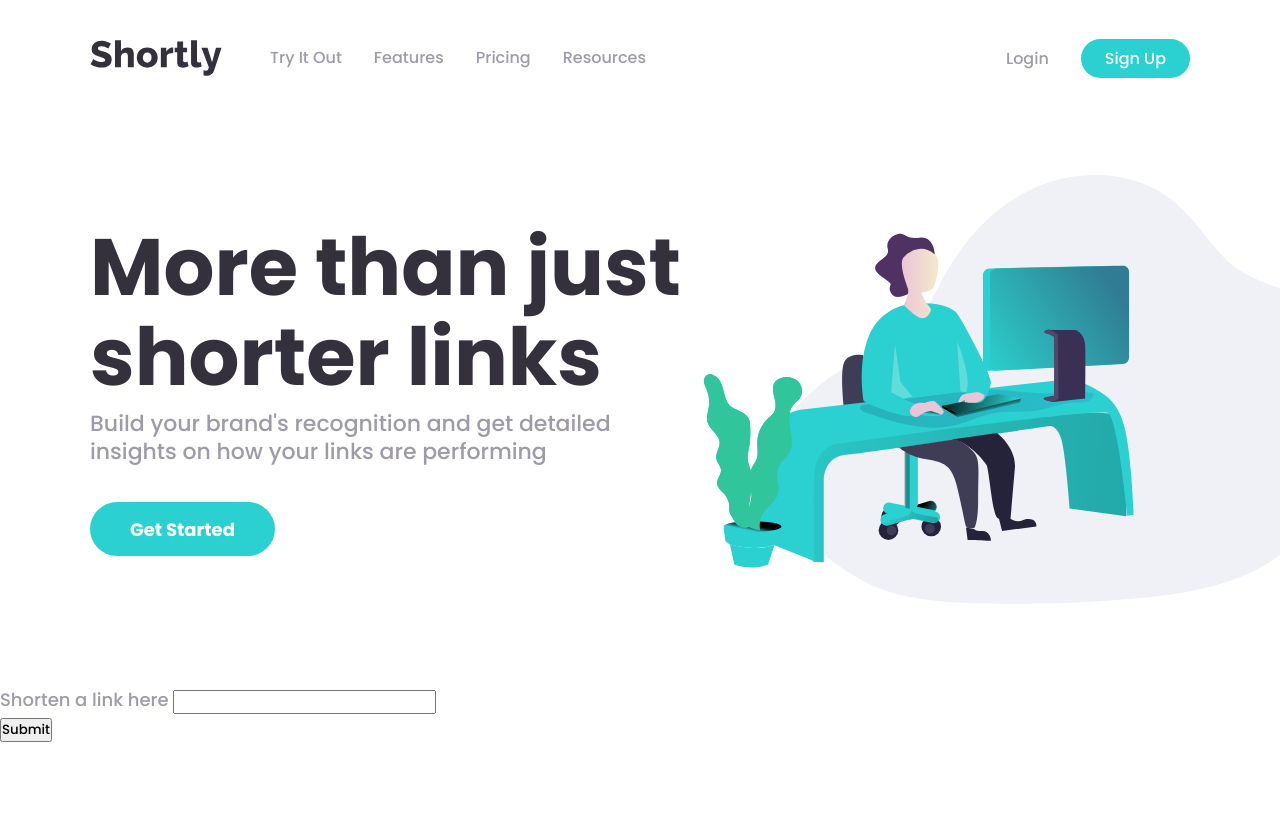
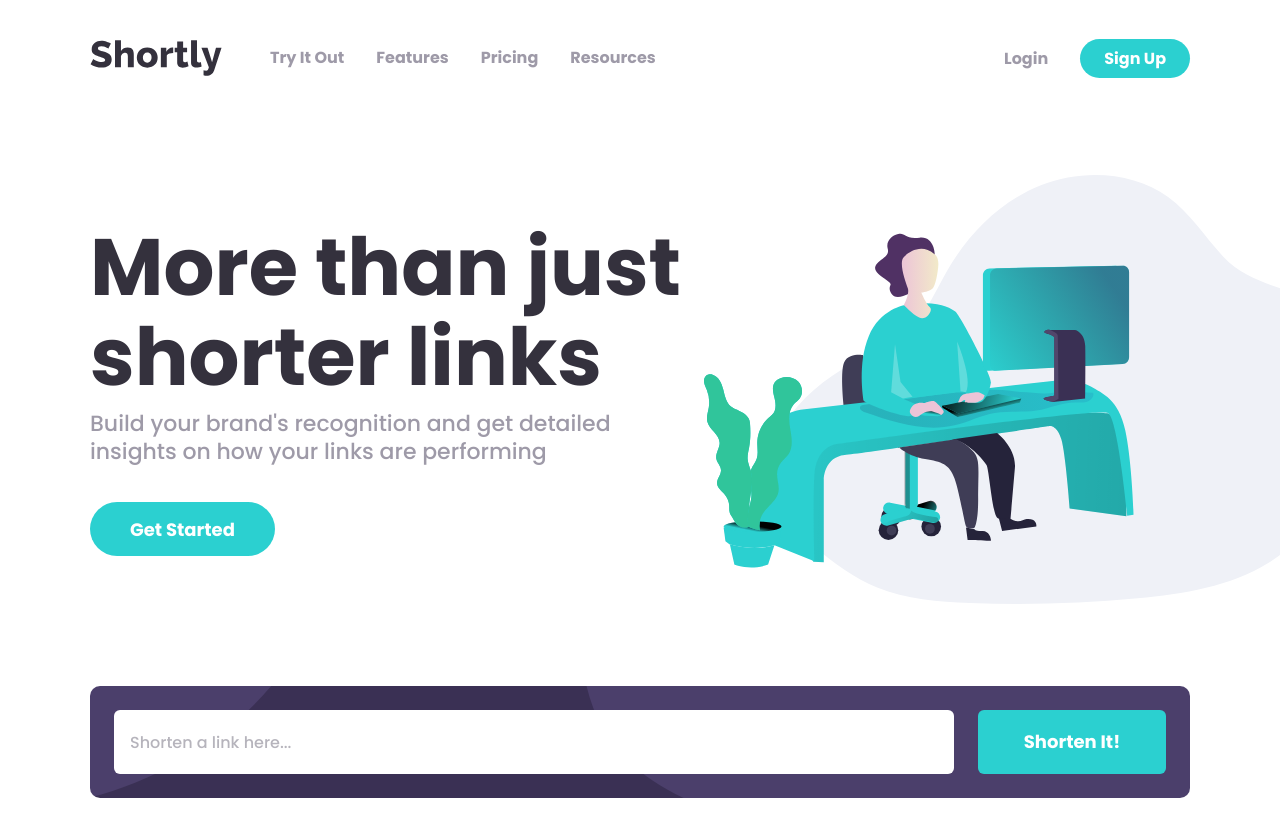
Before and after one commit to AgataLiberska/url-shortening-api, a React (Create React App) app: page / in a window 1280 px wide. Shown: the top 822 px of the page. Before the commit the page ends 800 px from the top, so only its background shows below. Built offline with nearby package versions, Linux system fonts and the light colour scheme.

Commit message:
add styling to form, add target to scroll link

```diff
--- /dev/null
+++ b/src/components/Forms.js
@@ -0,0 +1,75 @@
+import styled from 'styled-components';
+
+export const Form = styled.form`
+    display: block;
+`;
+
+export const FormControl = styled.div`
+    margin-bottom: 1rem;
+`;
+
+export const HiddenLabel = styled.label`
+    position: absolute;
+    width: 1px;
+    height: 1px;
+    overflow: hidden;
+    clip: rect(0,0,0,0);
+    white-space: nowrap;
+    clip-path: inset(50%);
+`;
+
+export const FormInput = styled.input`
+    box-sizing: inherit;
+    width: 100%;
+    padding:  0.375rem 0.5rem 0.375rem 1rem;
+    border: ${({isValid}) => isValid ? 'none' : '3px solid var(--errorRed)'};
+    border-radius: 0.375rem;
+    font-size: 1rem;
+    line-height: 2.25rem;
+
+
+    &::placeholder {
+        color: ${({isValid}) => isValid ? 'var(--formPlaceholder)' : 'var(--formPlaceholder-error)'};
+    }
+
+    &:focus {
+        outline: 0;
+        border: ${({isValid}) => isValid ? '3px solid var(--button-primary)' : '3px solid var(--errorRed)'};
+    }
+
+    @media screen and (min-width: 768px) {
+        height: 4rem;
+    }
+`;
+
+export const SubmitButton = styled.button`
+    width: 100%;
+    padding: 0.625rem 2.5rem;
+    background: var(--button-primary);
+    border: 0;
+    border-radius: 0.375rem;
+    font-size: 1.125rem;
+    font-weight: 700;
+    line-height: 1.75rem;
+    color: var(--buttonText);
+    transition: background-color 300ms ease-in-out;
+
+    &:hover, &:focus {
+        outline: 0;
+        cursor: pointer;
+        background-color: var(--button-hover);
+    }
+
+    @media screen and (min-width: 768px) {
+        height: 4rem;
+        width: 11.75rem;
+    }
+`;
+
+export const FormError = styled.p`
+    margin-top: 0.25rem;
+    font-size: 0.75rem;
+    font-style: italic;
+    line-height: 1.125rem;
+    color: var(--errorRed);
+`;
--- a/src/components/GlobalStyle.js
+++ b/src/components/GlobalStyle.js
@@ -6,6 +6,9 @@ const GlobalStyle = createGlobalStyle`
         --heading-dark: #34313D;
         --heading-light: #fff;
         --copy: #9E9AA8;
+
+        --formPlaceholder: #B6B4BC;
+        --formPlaceholder-error: rgba(244, 99, 99, 0.5);
 
         --errorRed: #f46262;
 
@@ -46,6 +49,15 @@ const GlobalStyle = createGlobalStyle`
         overflow-x: hidden;
     }
 
+    #root {
+        overflow-x: hidden;
+    }
+
+    main {
+        width: 100%;
+        overflow-x: hidden;
+    }
+
     h1 {
         font-size: 2.625rem;
         font-weight: 700;
--- a/src/components/Header/HeaderElements.js
+++ b/src/components/Header/HeaderElements.js
@@ -80,6 +80,7 @@ export const MainNavLinkWithin = styled(LinkS)`
     position: relative;
     margin: 0 1rem;
     font-size: 1rem;
+    font-weight: 700;
     color: var(--navLink-darkText);
     text-decoration: none;
     cursor: pointer;
@@ -116,6 +117,7 @@ export const MainNavLink = styled(LinkR)`
     position: relative;
     margin: 0 1rem;
     font-size: 1rem;
+    font-weight: 700;
     color: var(--navLink-darkText);
     text-decoration: none;
     transition: color 300ms ease-in-out;
--- a/src/components/Header/index.js
+++ b/src/components/Header/index.js
@@ -26,7 +26,7 @@ const Header = ({navOpen, toggle}) => {
                 </MenuToggle>
                 <MobileNav id='mobileNav' navOpen={navOpen} toggle={toggle} />
                 <MainNavWrap>
-                    <MainNavLinkWithin to='/' tabIndex='0'>Try It Out</MainNavLinkWithin>
+                    <MainNavLinkWithin to='try-app' tabIndex='0'>Try It Out</MainNavLinkWithin>
                     <MainNavLink to='/'>Features</MainNavLink>
                     <MainNavLink to='/'>Pricing</MainNavLink>
                     <MainNavLink to='/'>Resources</MainNavLink>
--- a/src/components/MobileNav/MobileNavElements.js
+++ b/src/components/MobileNav/MobileNavElements.js
@@ -4,7 +4,7 @@ import { Link as LinkS } from 'react-scroll';
 
 export const NavContainer = styled.nav`
     position: absolute;
-    top: ${({navOpen}) => navOpen ? '6.25rem' : '-100%'};
+    top: ${({navOpen}) => navOpen ? '6rem' : '-100%'};
     left: 50%;
     transform: translateX(-50%);
     width: 90vw;
@@ -36,6 +36,7 @@ export const MobileLinkWithin = styled(LinkS)`
     position: relative;
     display: inline-block;
     margin-bottom: 2rem;
+    font-weight: 700;
     line-height: 1.75rem;
     color: #fff;
     text-decoration: none;
@@ -65,6 +66,7 @@ export const MobileLink = styled(LinkR)`
     position: relative;
     display: inline-block;
     margin-bottom: 2rem;
+    font-weight: 700;
     line-height: 1.75rem;
     color: var(--navLink-lightText);
     text-decoration: none;
--- a/src/components/MobileNav/index.js
+++ b/src/components/MobileNav/index.js
@@ -13,7 +13,7 @@ const MobileNav = ({navOpen, toggle}) => {
     return (
         <>
             <NavContainer navOpen={navOpen}>
-                <MobileLinkWithin to='/' onClick={toggle} tabIndex='0'>Try It Out</MobileLinkWithin>
+                <MobileLinkWithin to='try-app' onClick={toggle} tabIndex='0'>Try It Out</MobileLinkWithin>
                 <MainLinksWrap>
                     <LinkWrap>
                         <MobileLink to='/' onClick={toggle}>Features</MobileLink>
--- a/src/components/ShortlyApp/ShortlyApp.js
+++ b/src/components/ShortlyApp/ShortlyApp.js
@@ -2,18 +2,24 @@ import React from 'react';
 import ShortlyForm from './ShortlyForm';
 import LinkList from './LinkList';
 import useUrls from '../../hooks/useUrls';
+
+import {
+    ShortlyAppContainer, ShortlyWrap
+} from './ShortlyAppElements';
 
 
 const ShortlyApp = () => {
     const { appError, isLoading, results, submitUrl, setResults } = useUrls();
 
     return (
-        <>
-            <ShortlyForm onUrlSubmit={submitUrl}/>
-            { appError ? <p>{ appError }</p> : null }
-            { isLoading? <p>Loading...</p> : null }
-            <LinkList results={ results } setResults={ setResults }/>
-        </>
+        <ShortlyAppContainer id='try-app'>
+            <ShortlyWrap>
+                <ShortlyForm onUrlSubmit={submitUrl}/>
+                { appError ? <p>{ appError }</p> : null }
+                { isLoading? <p>Loading...</p> : null }
+                <LinkList results={ results } setResults={ setResults }/>
+            </ShortlyWrap>
+        </ShortlyAppContainer>
     )
 
 }
--- /dev/null
+++ b/src/components/ShortlyApp/ShortlyAppElements.js
@@ -0,0 +1,46 @@
+import styled from 'styled-components';
+import mobileBg from '../../images/bg-shorten-mobile.svg';
+import desktopBg from '../../images/bg-boost-desktop.svg';
+import { Form, FormControl } from '../Forms';
+
+
+export const ShortlyAppContainer = styled.section`
+    padding: 0 1.5rem;
+`
+
+export const ShortlyWrap = styled.div`
+    max-width: 1100px;
+    margin: auto;
+`
+
+export const ShortlyFormContainer = styled.div`
+    margin-bottom: 1.5rem;
+`
+
+export const ShortlyFormWrap = styled.div`
+    padding: 1.5rem;
+    background-color: var(--background-dark);
+    background-image: url(${mobileBg});
+    background-repeat: no-repeat;
+    background-position: top right;
+    border-radius: 10px;
+
+    @media screen and (min-width: 768px) {
+        background-image: url(${desktopBg});
+    }
+`
+export const TryShortlyForm = styled(Form)`
+
+    @media screen and (min-width: 768px) {
+        display: flex;
+    }
+`
+
+export const TryShortlyFormControl = styled(FormControl)`
+
+    @media screen and (min-width: 768px) {
+        flex: 1;
+        margin-bottom: unset;
+        margin-right: 1.5rem;
+    }
+`
--- a/src/components/ShortlyApp/ShortlyForm.js
+++ b/src/components/ShortlyApp/ShortlyForm.js
@@ -1,16 +1,23 @@
 import React, { useState } from 'react';
+import { ShortlyFormContainer, ShortlyFormWrap, TryShortlyForm, TryShortlyFormControl } from './ShortlyAppElements';
+import {
+    HiddenLabel, FormInput, FormError, SubmitButton
+} from '../Forms';
 
 const ShortlyForm = ({ onUrlSubmit }) => {
     const [ url, setUrl ] = useState('');
     const [ formError, setFormError ] = useState('');
+    const [ isValid, setIsValid ] = useState(true);
 
     const handleSubmit = (e) => {
         e.preventDefault();
 
         if (!url || !url.trim()) {
-            setFormError('Please provide a valid URL')
+            setFormError('Please add a link')
+            setIsValid(false);
         } else {
             setFormError('');
+            setIsValid(true);
             onUrlSubmit(url);
         }
 
@@ -18,19 +25,27 @@ const ShortlyForm = ({ onUrlSubmit }) => {
     }
 
     return (
-        <form onSubmit={handleSubmit}>
-            <div>
-                <label htmlFor='url'>Shorten a link here </label>
-                <input
+        <ShortlyFormContainer>
+            <ShortlyFormWrap>
+            <TryShortlyForm onSubmit={handleSubmit}>
+                <TryShortlyFormControl>
+                    <HiddenLabel htmlFor='url'>Shorten a link here </HiddenLabel>
+                    <FormInput
                     type='text'
                     id='url'
+                    placeholder='Shorten a link here...'
                     value={ url }
-                    onChange={ e => setUrl(e.target.value) }
-                />
-                { formError ? <p>{formError}</p> : null }
-            </div>
-            <button>Submit</button>
-        </form>
+                    onChange={ e => setUrl(e.target.value)}
+                    isValid={isValid}
+                    />
+                    { formError ? <FormError>{formError}</FormError> : null }
+                </TryShortlyFormControl>
+                <SubmitButton>Shorten It!</SubmitButton>
+            </TryShortlyForm>
+            </ShortlyFormWrap>
+
+        </ShortlyFormContainer>
+
     )
 }
 
```
